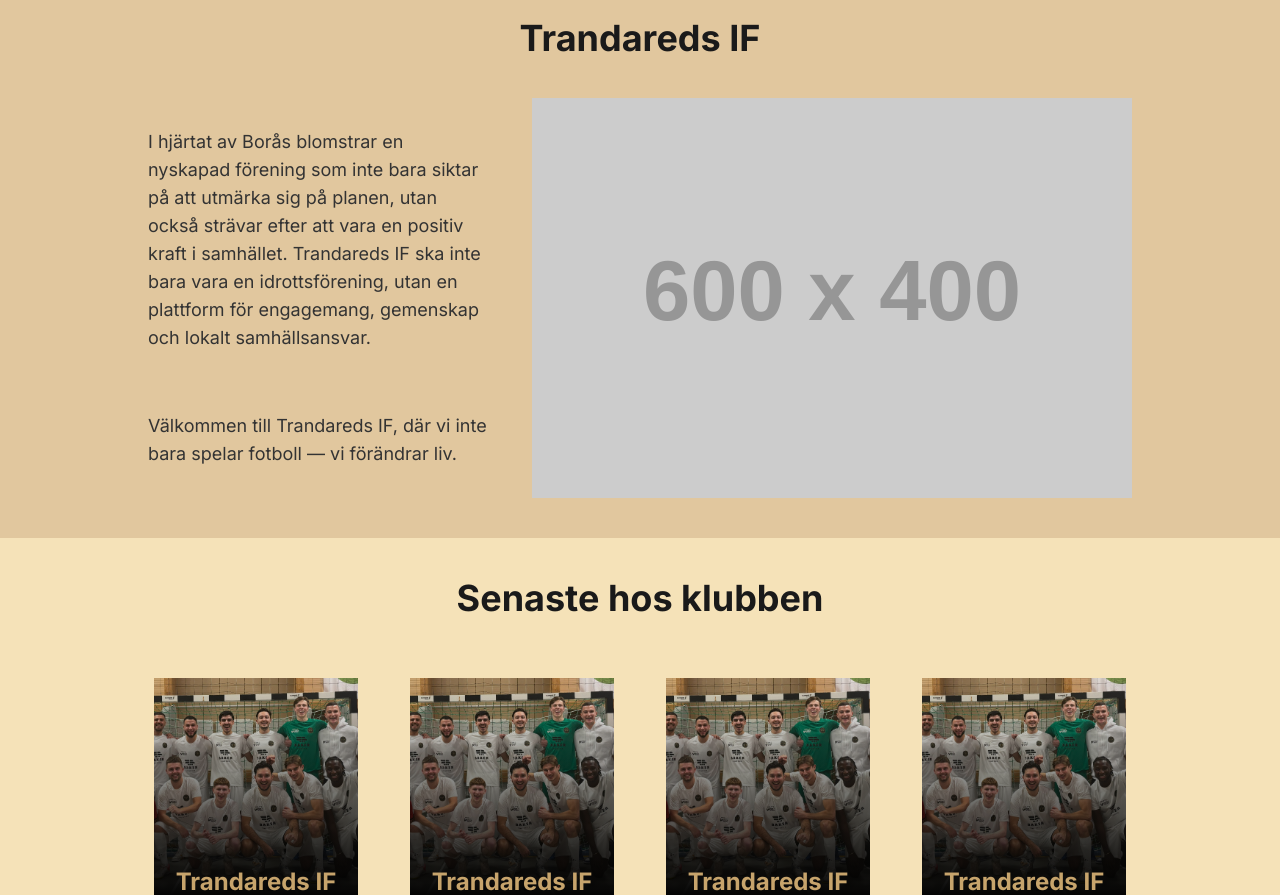
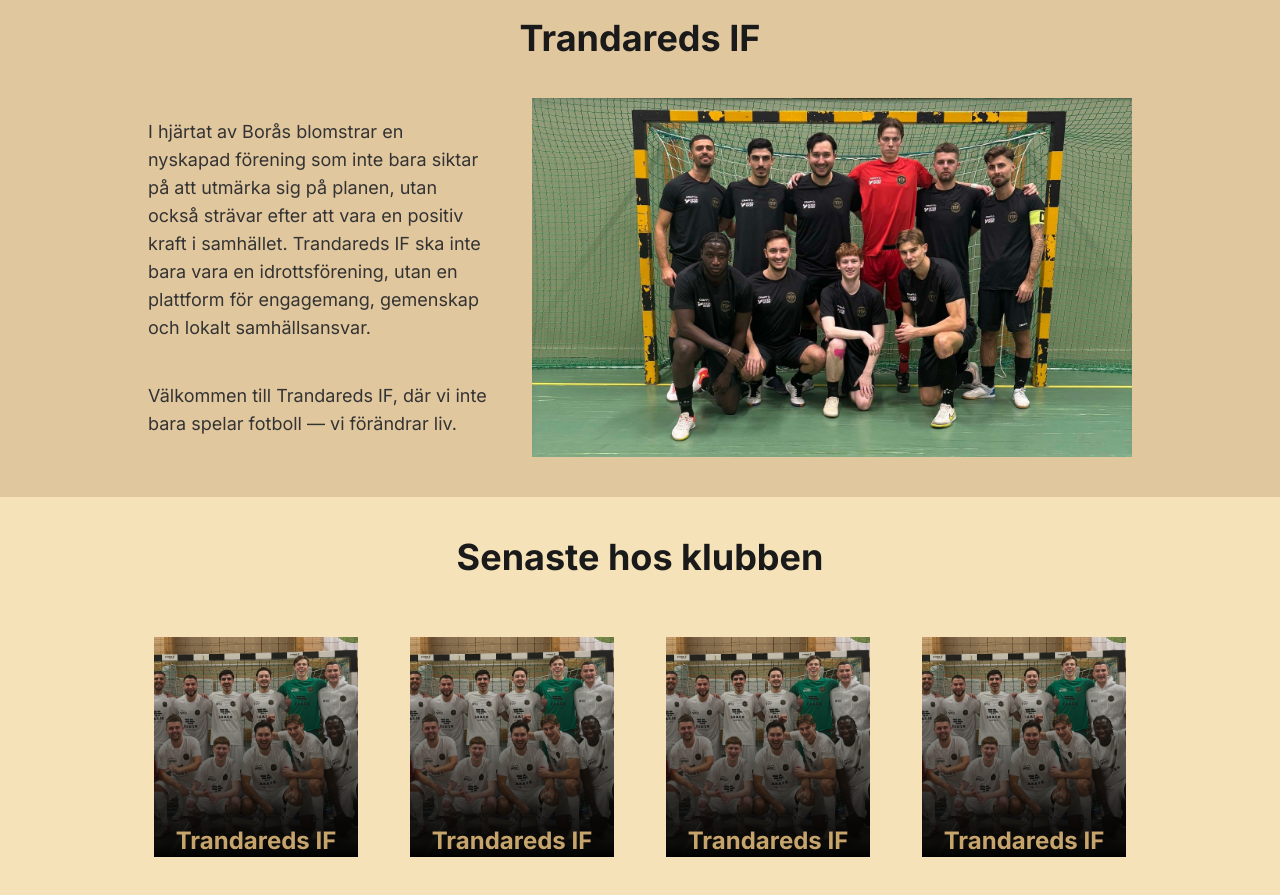
Before and after one commit to lia-2-team-1/webbsite, a React (Vite) app: page / in a window 1280 px wide. Shown: the part 882-1777 px from the top of the page. Built offline with nearby package versions, Linux system fonts and the light colour scheme; no server answers.

Commit message:
add about us img

```diff
--- a/src/components/AboutUs.tsx
+++ b/src/components/AboutUs.tsx
@@ -35,11 +35,16 @@ export default function AboutUs({ src }: AboutUsProps) {
         "
         >
           <img
-            src={`${initProps.src}`}
+            src="/tif-team.jpg"
             className="
 
-          md:w-xl md:max-w-screen
-          mx-auto md:mx-0
+          w-full
+          md:w-1/2
+          lg:w-[600px] md:h-auto
+          mx-auto
+          md:mx-0
+          object-cover
+
         "
           />
           <div
@@ -76,8 +81,7 @@ export default function AboutUs({ src }: AboutUsProps) {
         flex flex-col
         items-center
         "
-            >
-            </div>
+            ></div>
           </div>
         </div>
       </div>
```
Also changed, not shown: public/tif-team.jpg (added).
